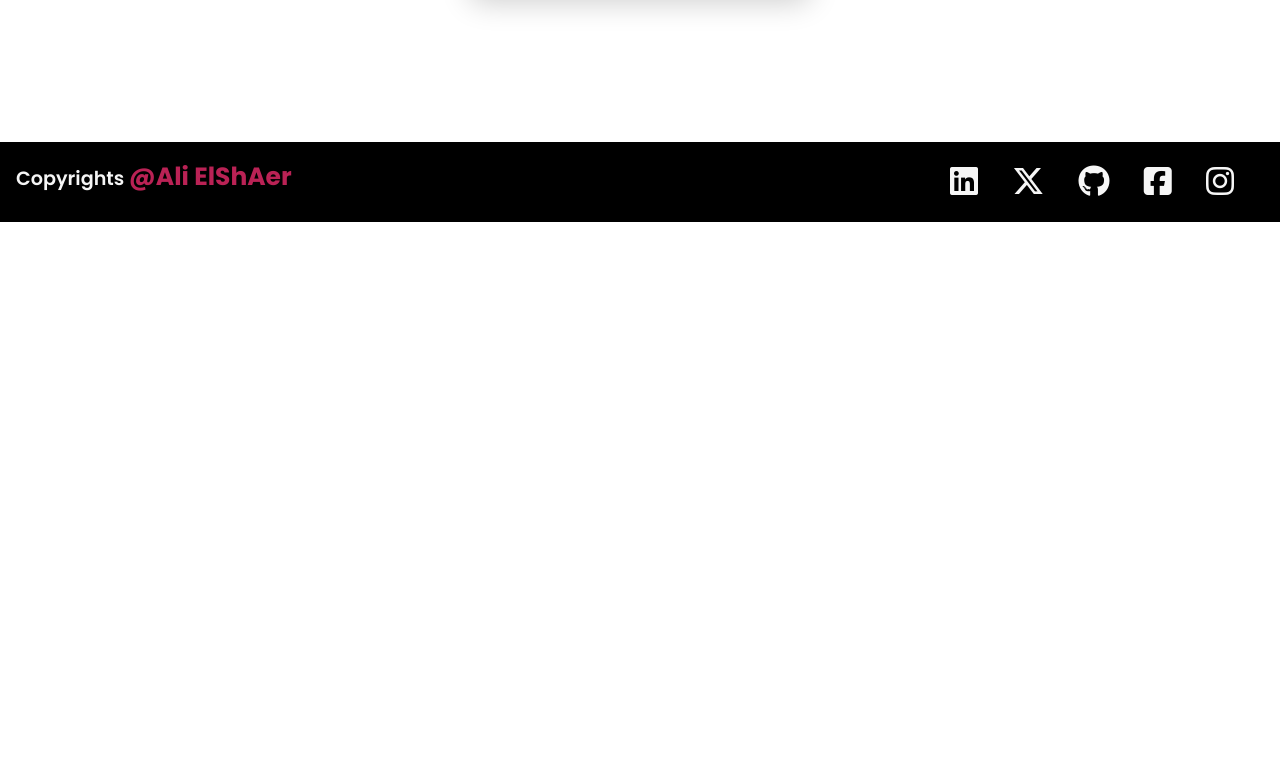
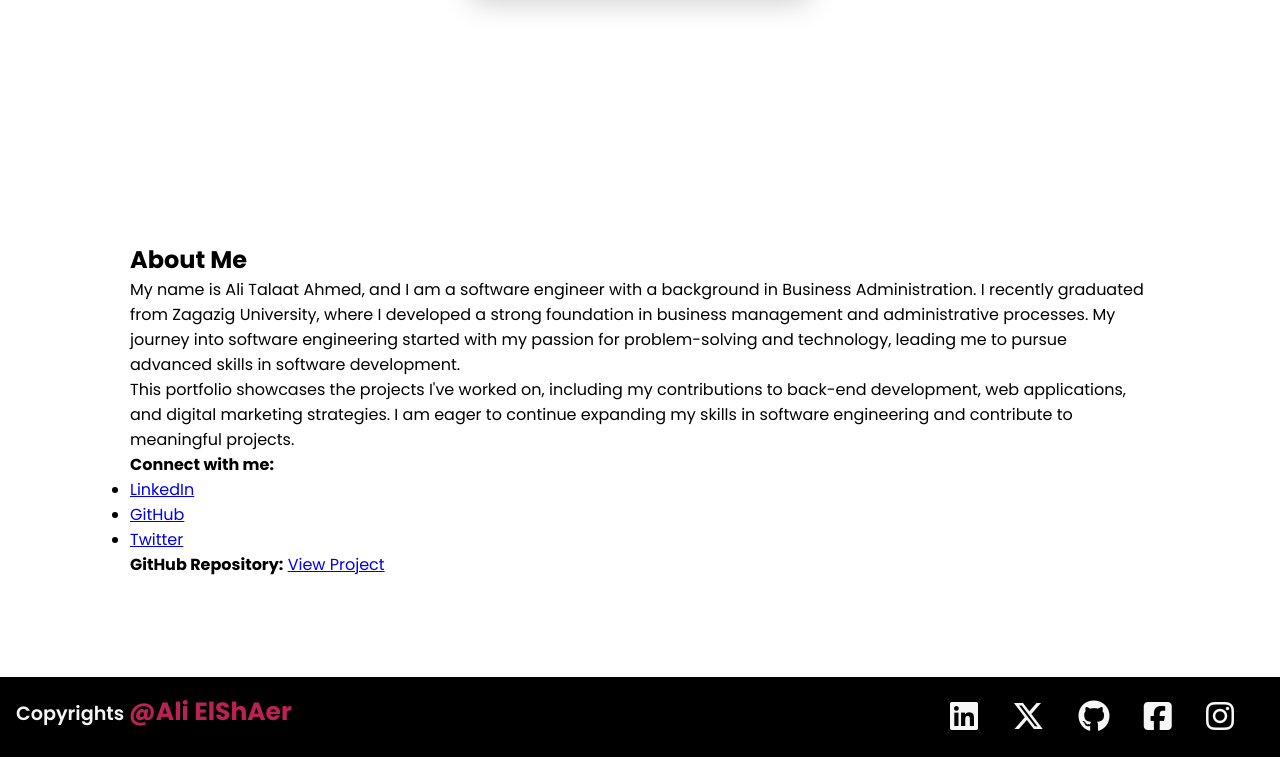
Before and after one commit to alitalaat22/My-Portfolio, a plain HTML site: page index.html in a window 1280 px wide. Shown: the part 4423-5180 px from the top of the page. Before the commit the page ends 4645 px from the top, so only its background shows below. Drawn offline with Linux system fonts and the light colour scheme.

Commit message:
edit about

```diff
--- a/index.html
+++ b/index.html
@@ -197,6 +197,27 @@
                 	</div>
         </div>
     </section>
+	<section id="about">
+		<h2>About Me</h2>
+		<p>
+		  My name is Ali Talaat Ahmed, and I am a software engineer with a background in Business Administration. I recently graduated from Zagazig University, where I developed a strong foundation in business management and administrative processes. My journey into software engineering started with my passion for problem-solving and technology, leading me to pursue advanced skills in software development.
+		</p>
+		<p>
+		  This portfolio showcases the projects I've worked on, including my contributions to back-end development, web applications, and digital marketing strategies. I am eager to continue expanding my skills in software engineering and contribute to meaningful projects.
+		</p>
+		<p>
+		  <strong>Connect with me:</strong>
+		  <ul>
+			<li><a href="https://linkedin.com/in/alitalaat">LinkedIn</a></li>
+			<li><a href="https://github.com/alitalaat22">GitHub</a></li>
+			<li><a href="https://x.com/AliElShAaer1">Twitter</a></li>
+		  </ul>
+		</p>
+		<p>
+		  <strong>GitHub Repository:</strong> <a href="https://github.com/alitalaat22/My-Project-Repo">View Project</a>
+		</p>
+	  </section>
+
 	<footer class="footer">
 		<p class="footer-tittle">Copyrights <span>@Ali ElShAer</span></p>
 		<div class="social-icons">
```
Also changed, not shown: url.txt (added).
